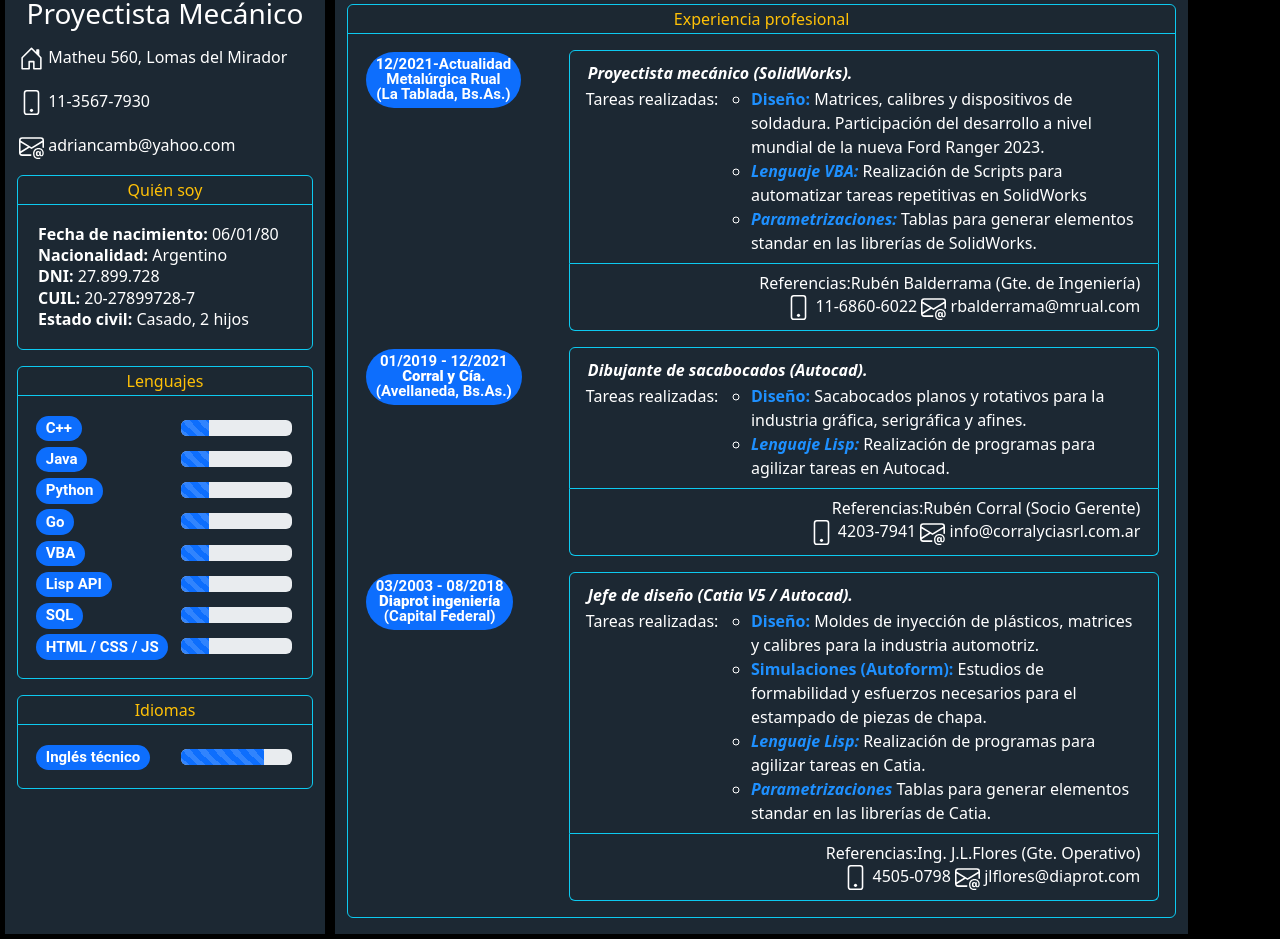
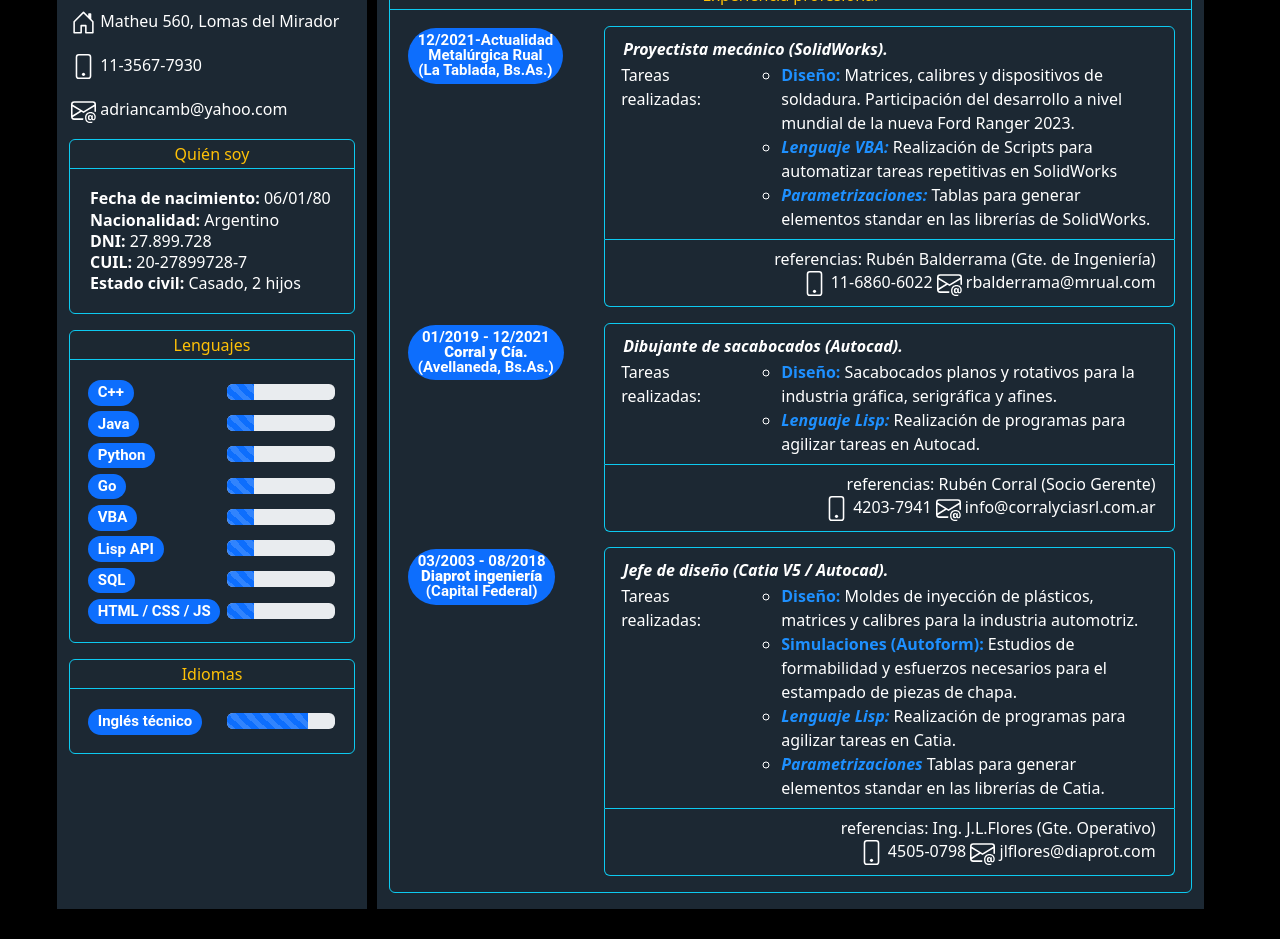
Before and after one commit to adriancamb/CV2, a plain HTML site: page index.html in a window 1280 px wide. Shown: the part 547-1486 px from the top of the page. After the commit the page ends 1461 px from the top, so only its background shows below. Drawn offline with nearby package versions, Linux system fonts and the light colour scheme.

Commit message:
Version 1.0 para subir

```diff
--- a/css/style.css
+++ b/css/style.css
@@ -2,6 +2,9 @@
     /*font-family: "Roboto", 'Courier New', Courier, monospace;*/
     color: white;
 
+}
+body{
+    background-color: black
 }
 .progress{
     margin: 3%;
@@ -28,3 +31,6 @@ p,h5,h6{
 .alert{
     padding: 2px 5px 2px 5px!important;
 }
+.badge{
+    font-family:"Roboto", 'Courier New', Courier, monospace;
+}
--- a/index.html
+++ b/index.html
@@ -23,7 +23,7 @@ git remote add origin https://github.com/adriancamb/CV2.git
 
 git push -u origin master
 
-git pull https://github.com/adriancamb/CV.git
+git pull https://github.com/adriancamb/CV2.git
 -->
 
 <!DOCTYPE html>
@@ -37,11 +37,16 @@ git pull https://github.com/adriancamb/CV.git
         <link href="https://cdn.jsdelivr.net/npm/bootstrap@5.3.0-alpha1/dist/css/bootstrap.min.css" rel="stylesheet" integrity="sha384-GLhlTQ8iRABdZLl6O3oVMWSktQOp6b7In1Zl3/Jr59b6EGGoI1aFkw7cmDA6j6gD" crossorigin="anonymous">
         <link href="css/style.css" rel="stylesheet">
         <script src="https://code.jquery.com/jquery-3.6.0.min.js"></script>
+        <script src="js/script.js"></script>
+
     </head>
 
 
     <style>
-        /*
+/*
+
+****    Ahora lo manejo desde js    ***
+
     .container-fluid{
         padding-left: 15%;
         padding-right: 10%;
@@ -54,39 +59,22 @@ git pull https://github.com/adriancamb/CV.git
         }
     }
 */
-    .badge{
-        font-family:"Roboto", 'Courier New', Courier, monospace;
-    }
+
     </style>
-    <body style="background-color: black">
+    <body onload="funcionResize();">
+        <!--
+            funcionResize hace que cambie los valores de padding para que se vea mejor en resoluciones más chicas a 1700 px.
+            Se carga al inicio en el evento "onload" porque si no solo funciona si se cambia el tamaño de la ventana.
+        -->
 
         <div class="container-fluid">
+        <!--
+            Lo que sigue es para ver como cambia el ancho de la ventana
 
         <div>
             <label><b>Width:</b> <span id="widthval"></span></label>
         </div>
-
-        <script>
-            $(window).on("resize", function (){
-                $('#widthval').html($(document).width());
-                if ($(window).width() < 1700) {
-                    console.log("If")
-                    $('.container-fluid').css('padding-left', '5%');
-                    $('.container-fluid').css('padding-right', '4%');
-                }
-                else{
-                    console.log("Else")
-                    $('.container-fluid').css('padding-left', '15%');
-                $('.container-fluid').css('padding-right', '10%');}
-
-            });
-
-        </script>
-
-
-
-
-
+-->
         <div class="row justify-content-start">
                 <div id="columna1" class="col-md-3" style="background-color: #1C2833; margin: 5px">
                     <div id="imagen" class="row" style="justify-content: center; margin: 5%;padding-top: 20px;">
@@ -330,7 +318,7 @@ git pull https://github.com/adriancamb/CV.git
                                         <li class="bg-transparent list-group-item border-info">
                                             <div class="ms-2 me-auto">
                                                 <div class="col-md-12" style="text-align: right">
-                                                    <h6>Referencias:Rubén Balderrama (Gte. de Ingeniería)</H6>
+                                                    <h6>referencias: Rubén Balderrama (Gte. de Ingeniería)</H6>
                                                     <h6><svg xmlns="http://www.w3.org/2000/svg" width="25" height="25" fill="currentColor" class="bi bi-phone" viewBox="0 0 16 16">
                                                         <path d="M11 1a1 1 0 0 1 1 1v12a1 1 0 0 1-1 1H5a1 1 0 0 1-1-1V2a1 1 0 0 1 1-1h6zM5 0a2 2 0 0 0-2 2v12a2 2 0 0 0 2 2h6a2 2 0 0 0 2-2V2a2 2 0 0 0-2-2H5z"/>
                                                         <path d="M8 14a1 1 0 1 0 0-2 1 1 0 0 0 0 2z"/>
@@ -377,7 +365,7 @@ git pull https://github.com/adriancamb/CV.git
                                         <li class="bg-transparent list-group-item border-info">
                                             <div class="ms-2 me-auto">
                                                 <div class="col-md-12" style="text-align: right">
-                                                    <H6>Referencias:Rubén Corral (Socio Gerente)</H6>
+                                                    <H6>referencias: Rubén Corral (Socio Gerente)</H6>
                                                     <h6><svg xmlns="http://www.w3.org/2000/svg" width="25" height="25" fill="currentColor" class="bi bi-phone" viewBox="0 0 16 16">
                                                         <path d="M11 1a1 1 0 0 1 1 1v12a1 1 0 0 1-1 1H5a1 1 0 0 1-1-1V2a1 1 0 0 1 1-1h6zM5 0a2 2 0 0 0-2 2v12a2 2 0 0 0 2 2h6a2 2 0 0 0 2-2V2a2 2 0 0 0-2-2H5z"/>
                                                         <path d="M8 14a1 1 0 1 0 0-2 1 1 0 0 0 0 2z"/>
@@ -429,7 +417,7 @@ git pull https://github.com/adriancamb/CV.git
                                         <li class="bg-transparent list-group-item border-info">
                                             <div class="ms-2 me-auto">
                                                 <div class="col-md-12" style="text-align: right">
-                                                    <H6>Referencias:Ing. J.L.Flores (Gte. Operativo)</H6>
+                                                    <H6>referencias: Ing. J.L.Flores (Gte. Operativo)</H6>
 
                                                         <h6><svg xmlns="http://www.w3.org/2000/svg" width="25" height="25" fill="currentColor" class="bi bi-phone" viewBox="0 0 16 16">
                                                             <path d="M11 1a1 1 0 0 1 1 1v12a1 1 0 0 1-1 1H5a1 1 0 0 1-1-1V2a1 1 0 0 1 1-1h6zM5 0a2 2 0 0 0-2 2v12a2 2 0 0 0 2 2h6a2 2 0 0 0 2-2V2a2 2 0 0 0-2-2H5z"/>
--- /dev/null
+++ b/js/script.js
@@ -0,0 +1,13 @@
+function funcionResize() {
+    $('#widthval').html($(document).width());
+        if ($(window).width() < 1700) {
+            $('.container-fluid').css('padding-left', '5%');
+            $('.container-fluid').css('padding-right', '0%');
+        }
+        else{
+            $('.container-fluid').css('padding-left', '15%');
+            $('.container-fluid').css('padding-right', '10%');
+        }
+    }
+
+$(window).on("resize", funcionResize);
```
